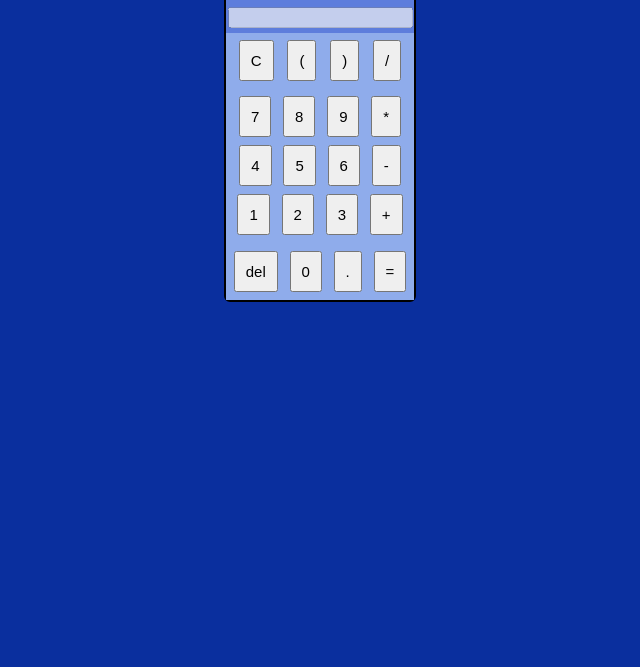
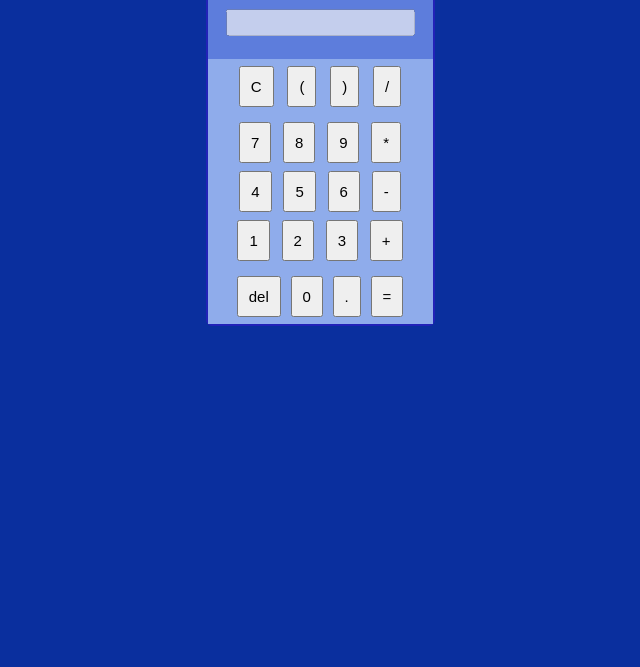
Before and after one commit to kirilyanev/Calculator, a plain HTML site: page index.html in a window 1280 px wide. Shown: the part 133-800 px from the top of the page, without its empty margins (320-960 px from the left). Drawn offline with Linux system fonts and the light colour scheme.

Commit message:
Update style.css

```diff
--- a/styles/style.css
+++ b/styles/style.css
@@ -8,10 +8,15 @@ body {
     background-color: rgb(93,125,220);
     display: inline-block;
     margin-top: 50px;
-    border: 2px solid black;
+    border: 2px solid rgb(34, 34, 184);
     border-radius: 6px;
 }
 
+input {
+    padding: 4px;
+    margin: 18px;
+    margin-top: 2px;
+}
 button {
     margin: 3px;
     padding: 10px;
@@ -46,5 +51,5 @@ button {
 }
 
 #button-bottom button {
-    margin: 4px;
+    margin: 3px;
 }
```
